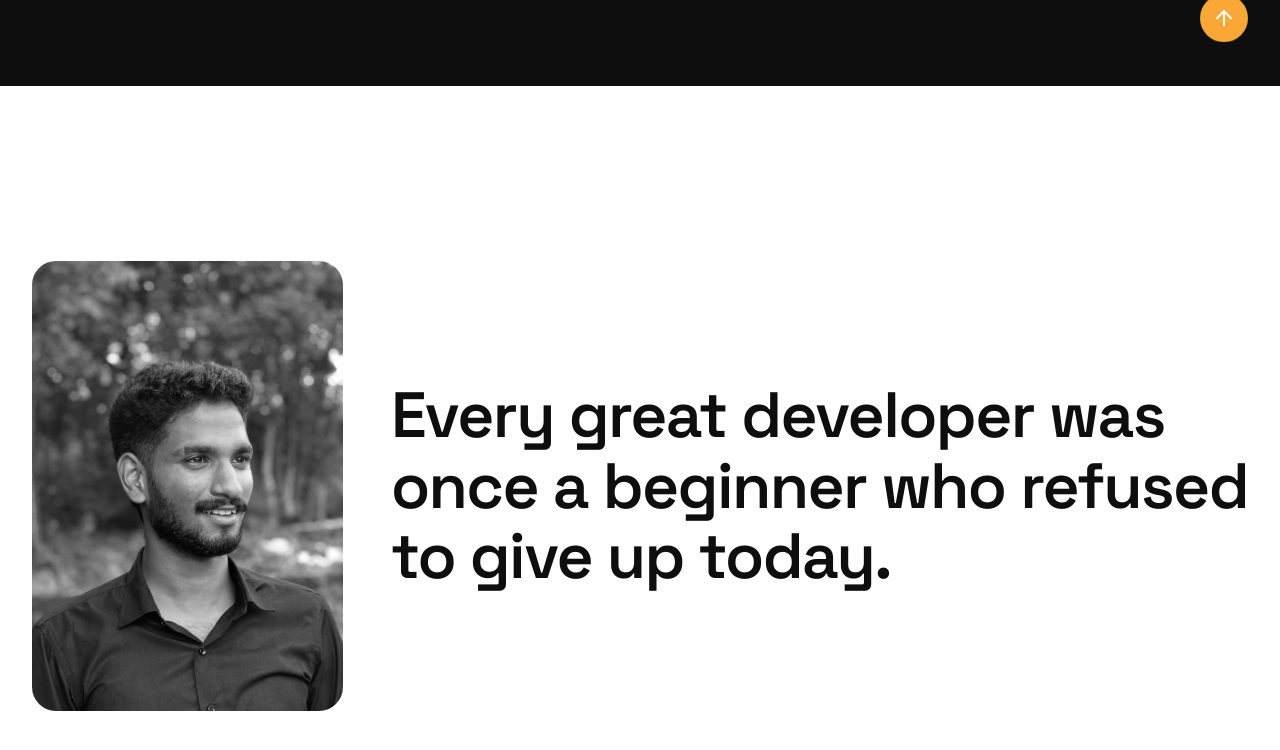
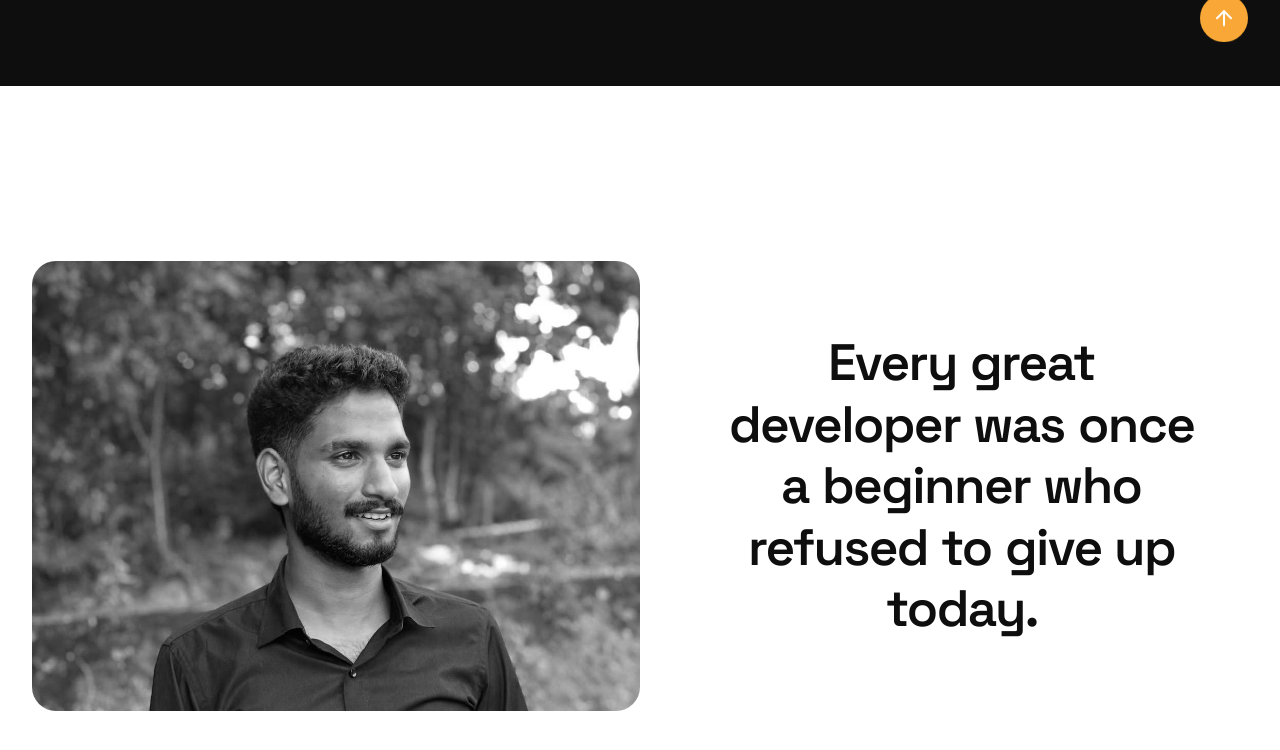
Before and after one commit to Ajith66310/portfolio, a React (Vite) app in the folder frontend/: page / in a window 1280 px wide. Shown: the part 714-1464 px from the top of the page. Built offline with nearby package versions, Linux system fonts and the light colour scheme; a web font is replaced by a local one.

Commit message:
feat: add RevealText component for animated text display and update styling for quote section

```diff
--- a/frontend/src/components/CardStack.tsx
+++ b/frontend/src/components/CardStack.tsx
@@ -7,6 +7,7 @@ import { ScrollTrigger } from "gsap/ScrollTrigger";
 import { useRef } from "react";
 import TextAnimation from "./TextAnimation";
 import GitHubGraph from "./GitHubGraph";
+import RevealText from "./RevealText";
 
 gsap.registerPlugin(ScrollTrigger);
 
@@ -48,7 +49,7 @@ useGSAP(
           end: "top 100%",
           pin: true,
           pinSpacing: false,
-        anticipatePin: 1, // Smooths out the transition to pinning
+          anticipatePin: 1,
           invalidateOnRefresh: true,
         });
 
@@ -87,9 +88,10 @@ useGSAP(
         </div>
 
         <div className="right-text">
-          <TextAnimation animateOnScroll blockColor="#fff">
-            <h1 className="quote-heading">Every great developer was once a beginner who refused to give up today.</h1>
-          </TextAnimation>
+          <RevealText
+            className="quote-heading"
+            text="Every great developer was once a beginner who refused to give up today."
+          />
         </div>
       </section>
 
--- /dev/null
+++ b/frontend/src/components/RevealText.tsx
@@ -0,0 +1,69 @@
+import { motion, useInView } from "framer-motion";
+import type { Variants } from "framer-motion";
+import { useRef } from "react";
+
+interface RevealTextProps {
+  text: string;
+  className?: string;
+}
+
+const RevealText = ({ text, className }: RevealTextProps) => {
+  const ref = useRef(null);
+  const isInView = useInView(ref, { once: true, margin: "-10% 0px" });
+
+  // Explicitly typing the variants object
+  const containerVariants: Variants = {
+    hidden: { opacity: 0 },
+    visible: {
+      opacity: 1,
+      transition: {
+        staggerChildren: 0.05,
+      },
+    },
+  };
+
+  const childVariants: Variants = {
+    hidden: {
+      opacity: 0,
+      y: 20,
+      filter: "blur(10px)"
+    },
+    visible: {
+      opacity: 1,
+      y: 0,
+      filter: "blur(0px)",
+      transition: {
+        duration: 0.8,
+        ease: [0.215, 0.61, 0.355, 1] as any
+      }
+    },
+  };
+
+  return (
+    <motion.h1
+      ref={ref}
+      className={className}
+      variants={containerVariants}
+      initial="hidden"
+      animate={isInView ? "visible" : "hidden"}
+      style={{
+        display: "flex",
+        flexWrap: "wrap",
+        justifyContent: "center",
+        color: "inherit"
+      }}
+    >
+      {text.split(" ").map((word, i) => (
+        <motion.span
+          key={i}
+          variants={childVariants}
+          style={{ marginRight: "0.25em", display: "inline-block" }}
+        >
+          {word}
+        </motion.span>
+      ))}
+    </motion.h1>
+  );
+};
+
+export default RevealText;
--- a/frontend/src/components/cardstack.css
+++ b/frontend/src/components/cardstack.css
@@ -63,7 +63,29 @@
   font-weight: 500;
   font-family: var(--font-body);
 }
+.right-text {
+  flex: 1;
+  display: flex;
+  justify-content: center;
+  align-items: center;
+  padding: 2rem;
+}
 
+.quote-heading {
+  font-family: var(--font-heading);
+  font-size: clamp(2rem, 4vw, 3.5rem);
+  line-height: 1.2;
+  text-align: center;
+  color: var(--base-100);
+  /* Ensure the text has a stable container */
+  max-width: 800px;
+  margin: 0 auto;
+}
+
+/* Specific styling for the words */
+.quote-heading span {
+  will-change: transform, opacity, filter;
+}
 /* Card Colors */
 #card-1 .card-inner { background-color: limegreen; }
 #card-2 .card-inner { background-color: var(--base-200); }
```
Lines whose indentation alone changed are shown as unchanged.
